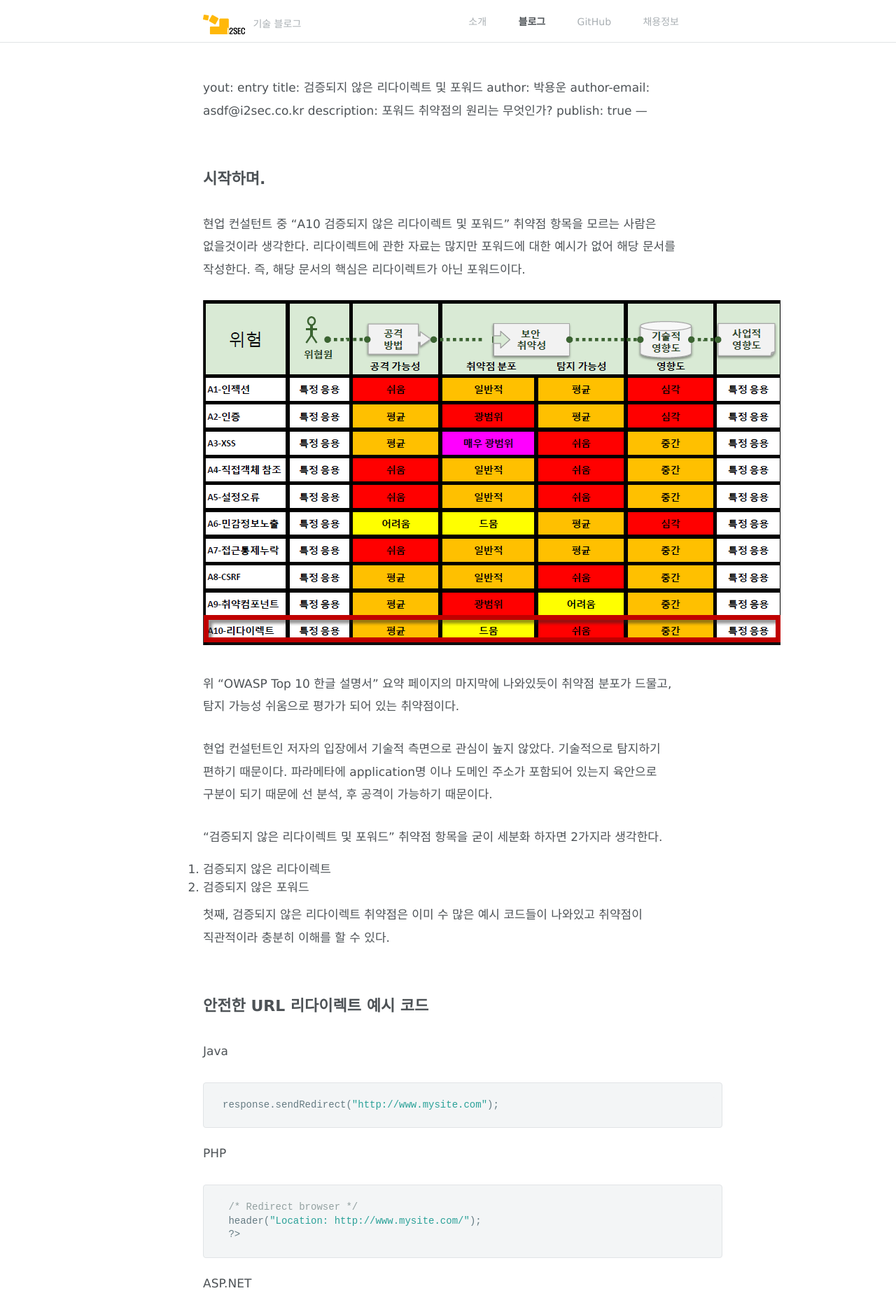
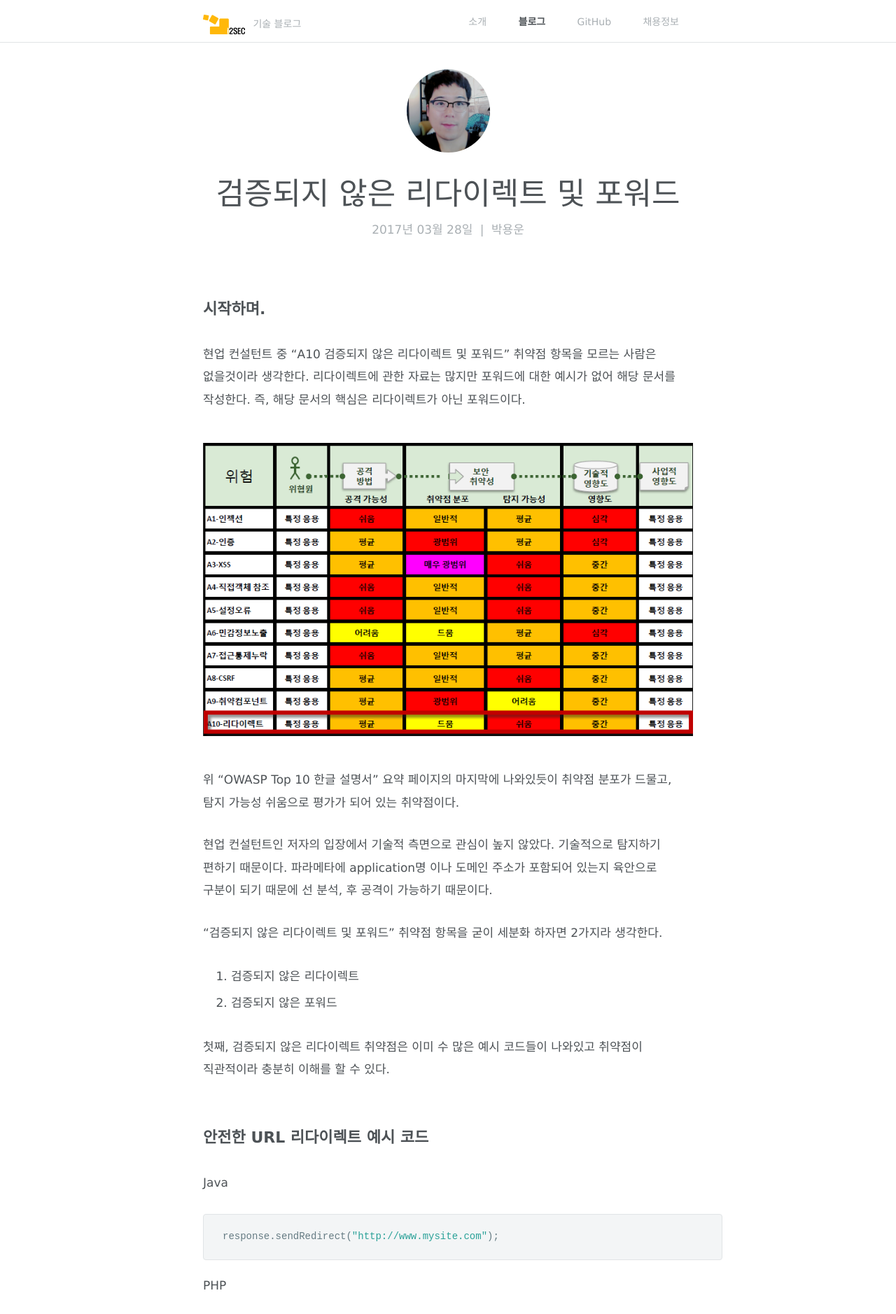
Before and after one commit to i2sec/i2sec.github.io, a Jekyll site: the page built from _posts/2017-03-28-owasptop10_forward.md, in a window 1280 px wide. Shown: the top 1878 px of the page at 70% size. Built offline with Jekyll 4.4.1, drawn with Linux system fonts in a browser that asks for light colours; nearby versions of some CDN libraries; some web fonts are replaced; our own code applies the rules of GitHub Pages for plain Markdown files; some of the changed text lies outside the part shown.

Commit message:
문법 2차 수정

````diff
--- a/_posts/2017-03-28-owasptop10_forward.md
+++ b/_posts/2017-03-28-owasptop10_forward.md
@@ -1,5 +1,5 @@
-
-yout: entry
+---
+layout: entry
 title: 검증되지 않은 리다이렉트 및 포워드
 author: 박용운
 author-email: asdf@i2sec.co.kr
@@ -137,11 +137,11 @@ http://www.example.com/function.jsp?fwd=admin.jsp
 ![redirect&forward](/images/2017-03-28/2.png)
 
 
-##Forward
+### Forward
 
 Web Container 차원에서 페이지 이동만 있다. 실제로 웹 브라우저는 다른 페이지로 이동했음을 알 수 없다. 그렇기 때문에, 웹 브라우저에는 최초에 호출한 URL이 표시되고 이동한 페이지의 URL 정보는 볼수 없다. 동일한 웹 컨테이너에 있는 페이지로만 이동할수 있다. 현재 실행중인 페이지와 Forward에 의해 호출될 페이지는 request와 response 객체를 공유한다.
 
-##Redirect
+### Redirect
 
 Web Container 는 Redirect 명령이 들어오면 웹 브라우저에게 다른 페이지로 이동하라고 명령을 내린다.
 그러면 웹 브라우저는 URL을 지시된 주소로 바꾸고 그 주소로 이동한다. 다른 웹 컨테이너에 있는 주소로 이동이 가능하다.
@@ -152,6 +152,8 @@ Web Container 는 Redirect 명령이 들어오면 웹 브라우저에게 다른
 
 http://forum.spring.io/forum/spring-projects/security/1672-jsp-forward-bypasses-acegi
 
+
+
 해당 블로그의 핵심은 내용은 바로 이것이다.
 
 ```
@@ -161,6 +163,7 @@ Security constraints only work on the original request URI, not on calls made vi
 ```
 보안 제약 조건은 RequestDispatcher (<jsp : include> 및 <jsp : forward> 포함)를 통한 호출이 아니라 원래 요청 URI에서만 작동합니다.
 ```
+
 
 검증되지 않은 포워드의 발생원인은 바로 Include 또는 forward시 보안 제약 조건이 동작하지 않으므로 발생하는 것이다.
 
@@ -179,7 +182,8 @@ Security constraints only work on the original request URI, not on calls made vi
 떡밥을 남겨두고 떠난다.
 
 
-###2탄 리스트
+
+### 2탄 리스트
 
 1. 1탄을 이어서 취약점 구현해보기
 
````
Also changed, not shown: other parts of _posts/2017-03-28-owasptop10_forward.md (+6 -0 lines).
